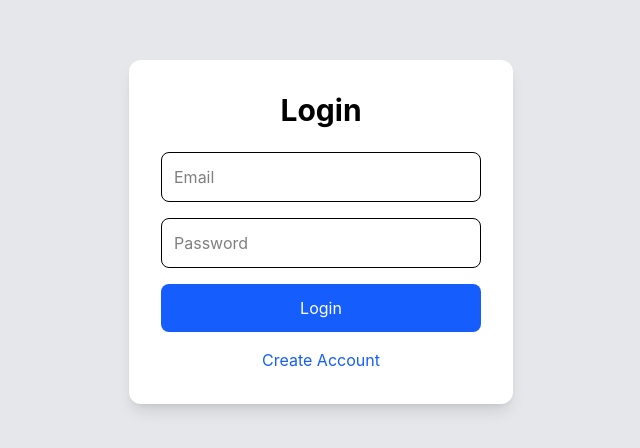
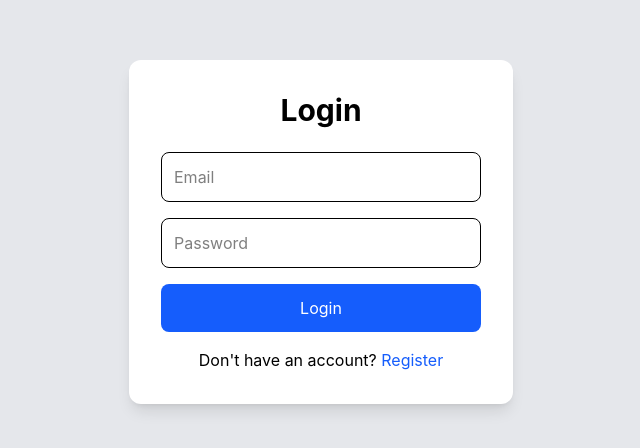
Before and after one commit to logeshramuR/task-manager-app, a React (Vite) app: page / in a window 1280 px wide. Shown: the part 168-616 px from the top of the page, without its empty margins (319-959 px from the left). Built offline with nearby package versions, Linux system fonts and the light colour scheme.

Commit message:
Fixed login page

```diff
--- a/src/pages/Login.jsx
+++ b/src/pages/Login.jsx
@@ -1,28 +1,43 @@
 import { useState } from "react";
 import axios from "axios";
-import { useNavigate } from "react-router-dom";
+import { useNavigate, Link } from "react-router-dom";
 
 function Login() {
+  const navigate = useNavigate();
+
+  const API = "https://task-manager-app-kjwe.onrender.com";
+
   const [email, setEmail] = useState("");
   const [password, setPassword] = useState("");
 
-  const navigate = useNavigate();
+  const handleLogin = async (e) => {
+    e.preventDefault();
 
-  const handleLogin = async () => {
     try {
-      const res = await axios.post(
-        "https://task-manager-app-kjwe.onrender.com/api/auth/login",
+      const response = await axios.post(
+        `${API}/api/auth/login`,
         {
           email,
           password,
         }
       );
 
-      localStorage.setItem("token", res.data.token);
+      console.log(response.data);
+
+      localStorage.setItem("token", response.data.token);
+
+      alert("Login Successful");
 
       navigate("/dashboard");
-    } catch (err) {
-      alert("Invalid Credentials");
+
+    } catch (error) {
+      console.log(error);
+
+      if (error.response) {
+        alert(error.response.data.message);
+      } else {
+        alert("Server Error");
+      }
     }
   };
 
@@ -34,12 +49,15 @@ function Login() {
           Login
         </h1>
 
+        <form onSubmit={handleLogin}>
+
           <input
             type="email"
             placeholder="Email"
             value={email}
             onChange={(e) => setEmail(e.target.value)}
             className="w-full border p-3 mb-4 rounded-lg"
+            required
           />
 
           <input
@@ -48,20 +66,23 @@ function Login() {
             value={password}
             onChange={(e) => setPassword(e.target.value)}
             className="w-full border p-3 mb-4 rounded-lg"
+            required
           />
 
           <button
-          onClick={handleLogin}
-          className="w-full bg-blue-600 text-white p-3 rounded-lg"
+            type="submit"
+            className="w-full bg-blue-600 text-white p-3 rounded-lg hover:bg-blue-700"
           >
             Login
           </button>
 
-        <p
-          onClick={() => navigate("/register")}
-          className="text-center text-blue-600 mt-4 cursor-pointer"
-        >
-          Create Account
+        </form>
+
+        <p className="text-center mt-4">
+          Don't have an account?{" "}
+          <Link to="/register" className="text-blue-600">
+            Register
+          </Link>
         </p>
 
       </div>
```
Lines whose indentation alone changed are shown as unchanged.
